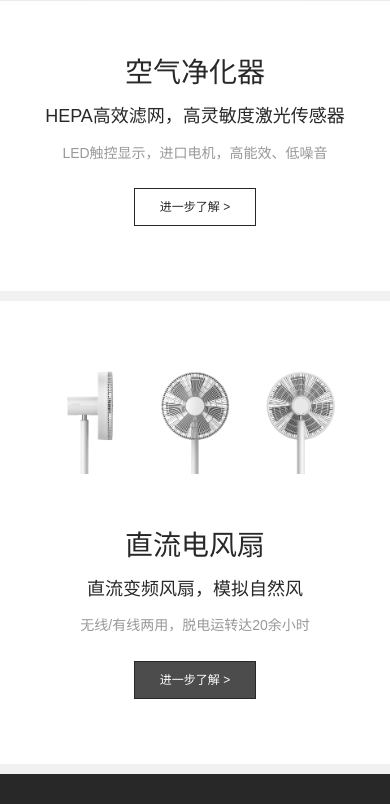
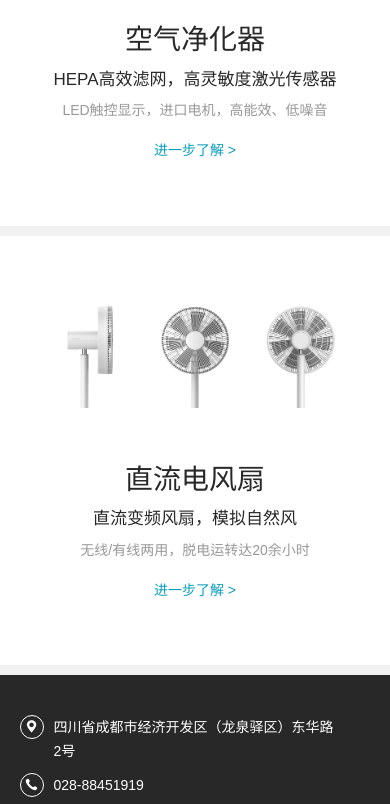
Before and after one commit to lanche58/zhongbang, a website: page src/html/index.html in a window 390 px wide. Shown: the part 704-1508 px from the top of the page. Drawn offline with nearby package versions, Linux system fonts and the light colour scheme; files that its build step writes are made by us from their sources; files whose address does not match are found by name.

Commit message:
第2次修改

```diff
--- a/src/css/sass/_footer.scss
+++ b/src/css/sass/_footer.scss
@@ -49,15 +49,20 @@
 .f-cta{
     p{
         float: left;
+        position: relative;
+        padding-left: 34px + 10px;
         margin-bottom: 10px;
         margin-right: 50px;
         line-height: 34px;
         font-size: 16px;
     }
     .icon{
-        display: inline-block;
-        vertical-align: bottom;
-        margin-right: 10px;
+        position: absolute;
+        top: 0;
+        left: 0;
+        // display: inline-block;
+        // vertical-align: bottom;
+        // margin-right: 10px;
         width: 34px;
         height: 34px;
         border-radius: 50%;
@@ -75,6 +80,7 @@
     @media screen and (max-width:641px) {
         p{
             margin-right: 30px;
+            padding-left: 10px + 24px;
             font-size: 14px;
             line-height: 24px;
         }
--- a/src/css/sass/_index.scss
+++ b/src/css/sass/_index.scss
@@ -1,26 +1,32 @@
-.row{position:relative;overflow:hidden}
+.row{
+    position:relative;
+    overflow:hidden;
+}
 .content{
-    position:fixed;
-    left:0;
-    top:0;
-    width:100%;
-    .pic2{
-        position: absolute;
-        top: 0;
-        left: 0;
-    }
+    // 新添加
+    padding-top: 74px;
+    // position:fixed;
+    // left:0;
+    // top:0;
+    // width:100%;
+    // .pic2{
+    //     position: absolute;
+    //     top: 0;
+    //     left: 0;
+    // }
     .ix-tx{
         position: absolute;
         left: 5%;
         right: 5%;
-        top: 74px;
+        // top: 74px;
+        top: 0;
         padding-top: 4.2%;
     }
     .mtop{
         height: 0 !important;
     }
     @media screen and (max-width:1024px) {
-        position: static;
+        // position: static;
         padding-top: 60px;
         .ix-tx{
             top: 0;
@@ -65,7 +71,8 @@
     .btn-wrap{
         margin-top: 25px;
     }
-    @media screen and (max-width:1366px) {
+    // news
+    @media screen and (max-width:1600px) {
         .ti1{
             font-size: 38px;
         }
@@ -79,35 +86,97 @@
             width: 152px;
         }
     }
+    @media screen and (max-width:1440px) {
+        .ti1{
+            font-size: 32px;
+        }
+        .ti2{
+            margin-top: 8px;
+            font-size: 18px;
+        }
+        .ti3{
+            margin-top: 10px;
+            font-size: 14px;
+        }
+        .pro-more{
+            width: auto;
+            height: auto;
+            line-height: 1.4;
+            border: none;
+            color: $mc2;
+        }
+        .btn-wrap{
+            margin-top: 20px;
+        }
+    }
+    @media screen and (min-width:1025px) and (max-width:1440px) {
+        .pro-more-hover:hover .pro-more{
+            background: none;
+            color: $mc2;
+            text-decoration: underline;
+        }
+    }
+    @media screen and (max-width:1024px) {
+        .ti1{
+            font-size: 28px;
+        }
+        .ti2{
+            margin-top: 6px;
+            font-size: 17px;
+        }
+        .ti3{
+            margin-top: 8px;
+            font-size: 13px;
+        }
+        .pro-more{
+            font-size: 12px;
+        }
+        .btn-wrap{
+            margin-top: 15px;
+        }
+    }
+    @media screen and (max-width:861px) {
+        .ti1{
+            font-size: 32px;
+        }
+        .ti2{
+            margin-top: 8px;
+            font-size: 18px;
+        }
+        .ti3{
+            margin-top: 10px;
+            font-size: 14px;
+        }
+        .pro-more{
+            font-size: 14px;
+        }
+        .btn-wrap{
+            margin-top: 20px;
+        }
+    }
     @media screen and (max-width:481px) {
         .ti1{
             font-size: 28px;
         }
         .ti2{
-            font-size: 18px;
-        }
-        .pro-more{
-            width: 122px;
-            height: 38px;
-            line-height: 36px;
-            font-size: 12px;
+            font-size: 17px;
         }
     }
 }
 
-#s3{
-    @media screen and (max-width:1366px) {
-        .pro-more{
-            background: rgba(0,0,0,.7);
-            color: #fff;
-        }
-    }
-    @media screen and (min-width:1025px) {
-        .pro-more:hover{
-            background: $mc1;
-        }
-    }
-}
+// #s3{
+//     @media screen and (max-width:1366px) {
+//         .pro-more{
+//             background: rgba(0,0,0,.7);
+//             color: #fff;
+//         }
+//     }
+//     @media screen and (min-width:1025px) {
+//         .pro-more:hover{
+//             background: $mc1;
+//         }
+//     }
+// }
 
 #s1{
     .ix-tx{
@@ -118,12 +187,23 @@
         .pro-more{
             border-color: #fff;
             color: #fff;
-            @media screen and (min-width:1025px) {
+            @media screen and (min-width:1441px) {
                 &:hover{
                     background: #fff;
                     color: $mc1;
                 }
             }
+            @media screen and (min-width:1025px) and (max-width:1440px) {
+                &:hover{
+                    text-decoration: underline;
+                }
+            }
+            // @media screen and (min-width:10px) {
+            //     &:hover{
+            //         background: #fff;
+            //         color: $mc1;
+            //     }
+            // }
         }
     }
     @media screen and (max-width:861px) {
@@ -133,8 +213,8 @@
                 color: $fc3;
             }
             .pro-more{
-                border-color: $mc1;
-                color: $mc1;
+                // border-color: $mc1;
+                color: $mc2;
             }
         }
     }
--- a/src/css/sass/_page.scss
+++ b/src/css/sass/_page.scss
@@ -26,9 +26,11 @@
 }
 
 .pro-more-hover:hover{
-    .pro-more{
-        background: $mc1;
-        color: #fff;
+    @media screen and (min-width:1025px) {
+        .pro-more{
+            background: $mc1;
+            color: #fff;
+        }
     }
 }
 
--- a/src/html/index.html
+++ b/src/html/index.html
@@ -2,7 +2,7 @@
 </head>
 <body>
 <div class="content">
-    <div index="1" id="s1" class="row rowh">
+    <div index="1" id="s1" class="row rowh scroll-animation">
         <div class="pic2"><img src="img/22.jpg" alt=""></div>
         <div class="ix-tx tac">
             <p class="ti ti1 trans transY dly-4">蒸发式加湿器</p>
@@ -11,7 +11,7 @@
             <div class="btn-wrap trans transY dly-10"><a href="pro-detail.html" class="btn pro-more">进一步了解&nbsp;&gt;</a></div>
         </div>
     </div>
-    <div index="2" id="s2" class="row rowh disappear">
+    <div index="2" id="s2" class="row rowh disappear scroll-animation">
         <div class="pic2"><img src="img/23.jpg" alt=""></div>
         <div class="ix-tx tac">
             <p class="ti ti1 trans transY dly-4">空气净化器</p>
@@ -20,7 +20,7 @@
             <div class="btn-wrap trans transY dly-10"><span class="pro-more-hover"><a href="pro-detail.html" class="btn pro-more">进一步了解&nbsp;&gt;</a></span></div>
         </div>
     </div>
-    <div index="3" id="s3" class="row rowh disappear">
+    <div index="3" id="s3" class="row rowh disappear scroll-animation">
         <div class="pic2"><img src="img/24.jpg" alt=""></div>
         <div class="ix-tx tac">
             <p class="ti ti1 trans transY dly-4">直流电风扇</p>
@@ -38,6 +38,6 @@
 </div>
 <script src="js/plugin.js"></script>
 <script src="js/page.js"></script>
-<script src="js/index.js"></script>
+<!-- <script src="js/index.js"></script> -->
 </body>
 </html>
```
Also changed, not shown: dist/css/style.css, dist/index.html, src/css/concat/style.css, 1 other file.
